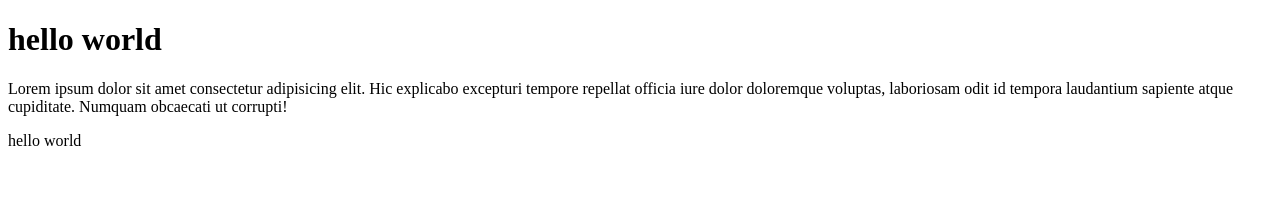
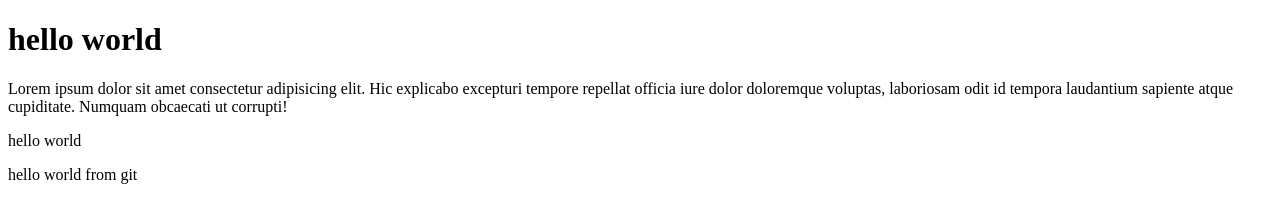
Before and after one commit to Chinmaya97/learn-git, a plain HTML site: page index.html in a window 1280 px wide. Drawn offline with Linux system fonts and the light colour scheme.

Commit message:
Update index.html with a ptag

```diff
--- a/index.html
+++ b/index.html
@@ -9,6 +9,7 @@
     <h1>hello world</h1>
     <p>Lorem ipsum dolor sit amet consectetur adipisicing elit. Hic explicabo excepturi tempore repellat officia iure dolor doloremque voluptas, laboriosam odit id tempora laudantium sapiente atque cupiditate. Numquam obcaecati ut corrupti!</p>
     <p>hello world</p>
+     <p>hello world from git</p>
 
 </body>
 </html>
```
